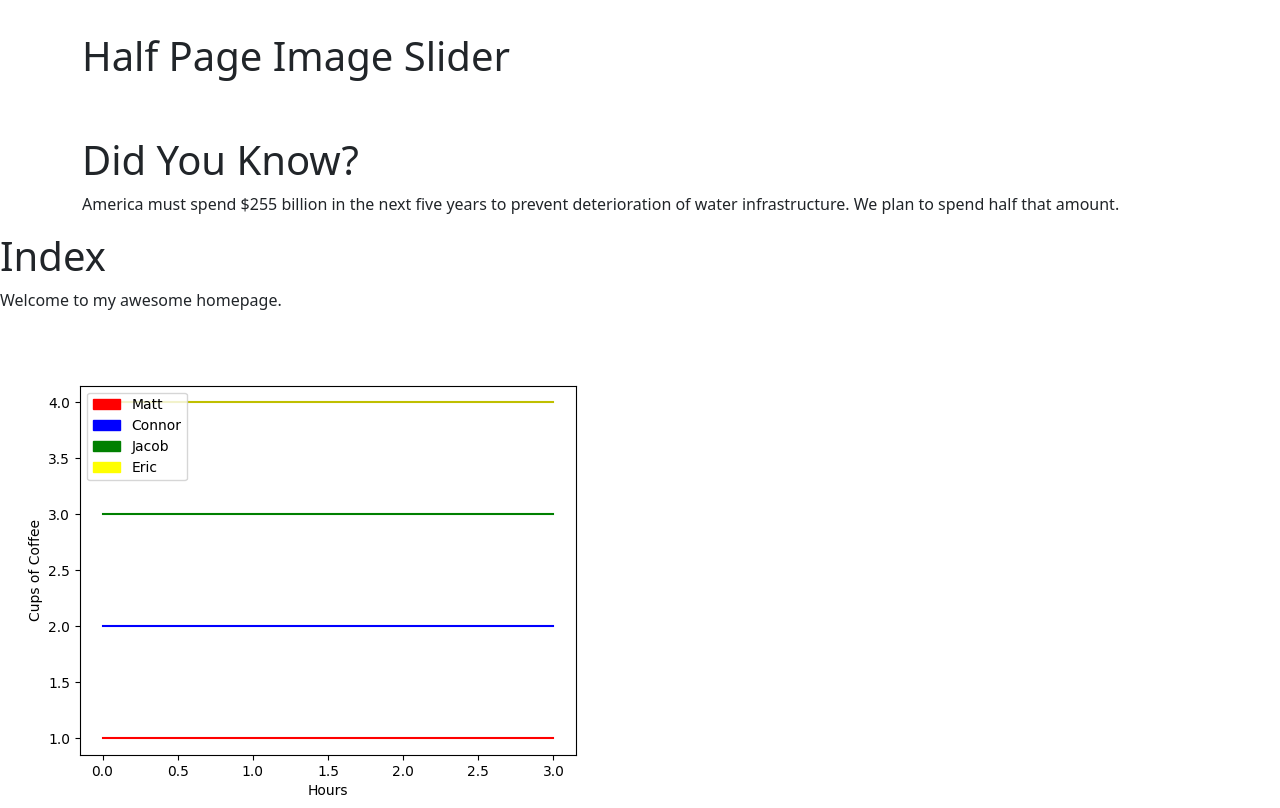
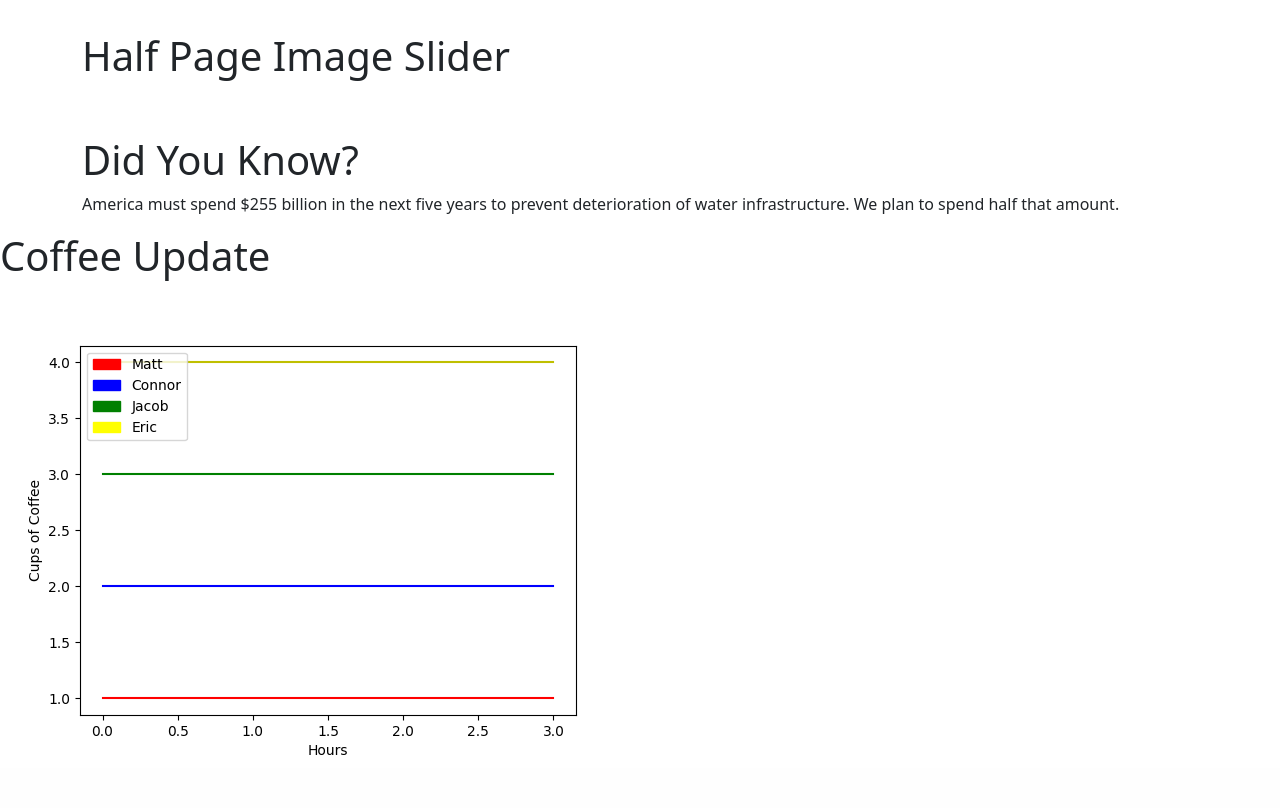
Before and after one commit to MattiKemp/Bee-Hackathon, a Flask app: page / in a window 1280 px wide. Shown: the part 560-1368 px from the top of the page. After the commit the page ends 1315 px from the top, so only its background shows below. Run offline with Flask 2, Linux system fonts and the light colour scheme; some libraries are stand-ins or nearby versions.

Commit message:
Changed Messages

```diff
--- a/src/templates/home.html
+++ b/src/templates/home.html
@@ -95,9 +95,6 @@
 </section>
 
 </section>
-    <h1>Index</h1>
-    <p>
-      Welcome to my awesome homepage.
-    </p>
+    <h1>Coffee Update</h1>
 <img src = "{{url_for('static',filename='assets/img/coffee.png')}}", alt="Graph of Coffee Intake over Time">
 {% endblock %}
```
